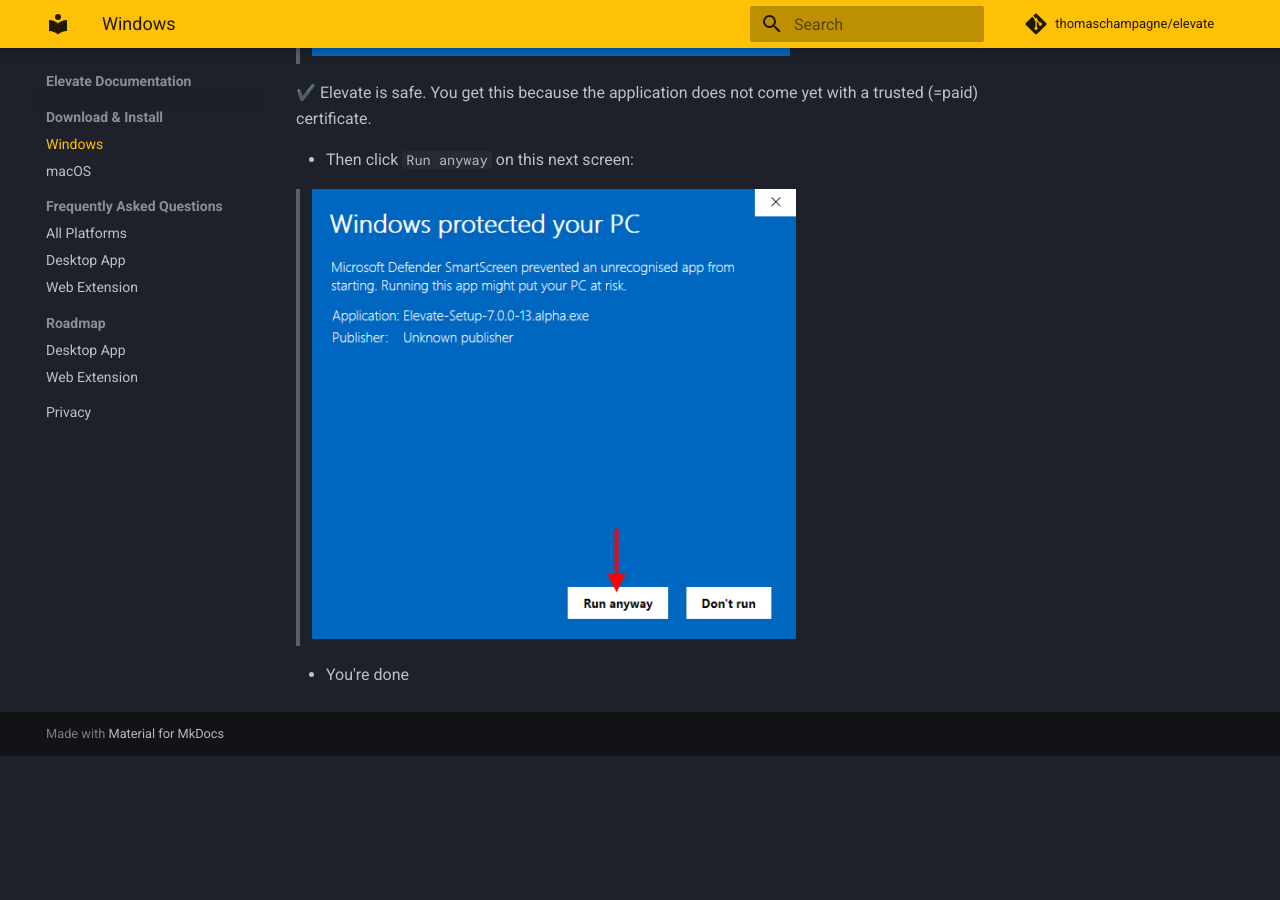
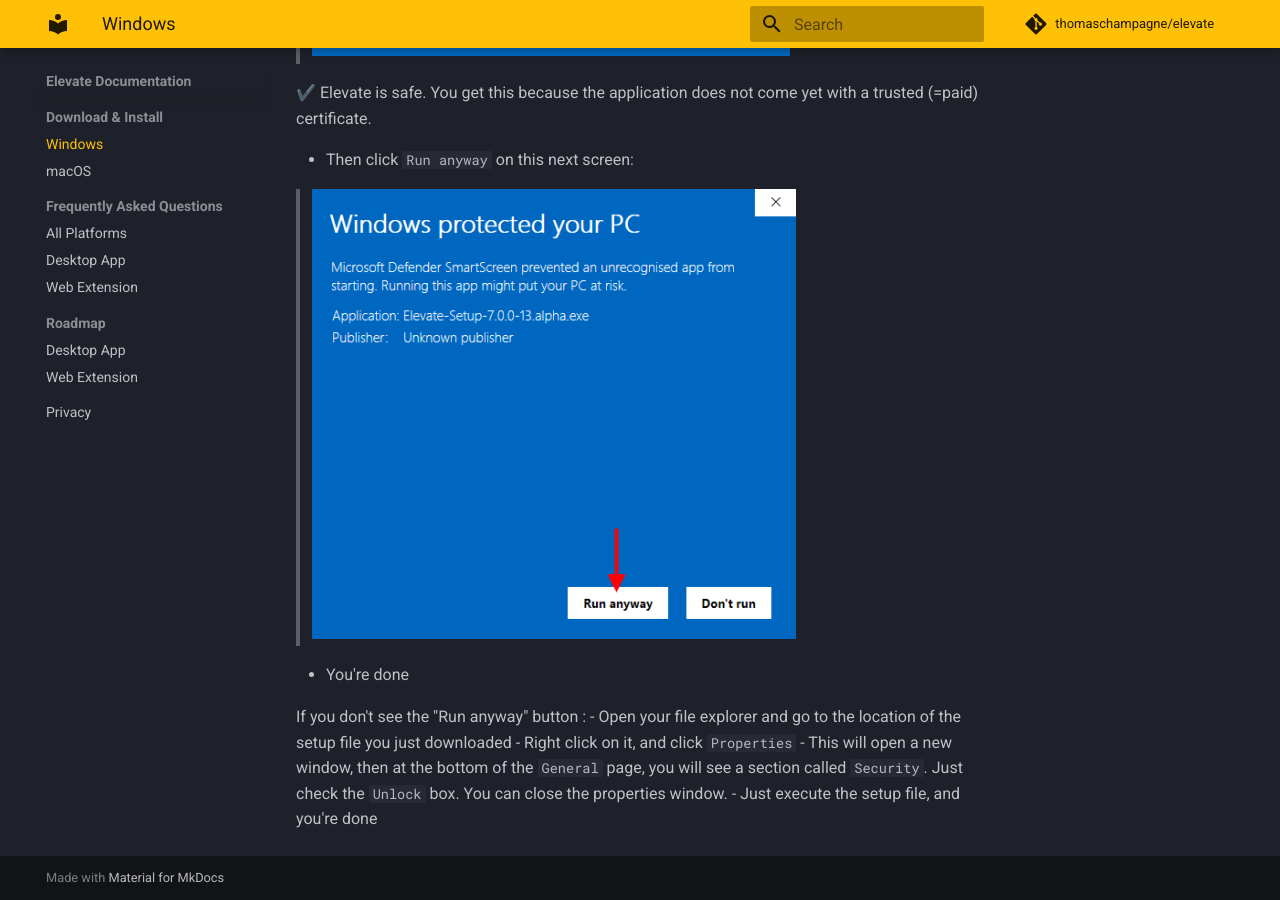
Before and after one commit to thomaschampagne/elevate-docs, an MkDocs documentation site: the page built from docs/Download-&-Install/Windows.md, in a window 1280 px wide and 900 px high, scrolled down 682 px. Built offline with MkDocs 1.6.1 and Material for MkDocs 9.7.7, drawn with Linux system fonts in a browser that asks for light colours; comment, search, counter and statistics services are not loaded; before the commit the page ends 1438 px from its top, so only the background shows below that.

Commit message:
Update the windows install doc
This is a workaround for people which are not seing the "Run anyway" button, like me.
I didn't added images, because my computer is in french.

```diff
--- a/docs/Download-&-Install/Windows.md
+++ b/docs/Download-&-Install/Windows.md
@@ -11,3 +11,9 @@
 > ![](./imgs/Windows/run-anyway.png)
 
 - You're done
+
+If you don't see the "Run anyway" button :
+- Open your file explorer and go to the location of the setup file you just downloaded
+- Right click on it, and click `Properties`
+- This will open a new window, then at the bottom of the `General` page, you will see a section called `Security`. Just check the `Unlock` box. You can close the properties window.
+- Just execute the setup file, and you're done
```
